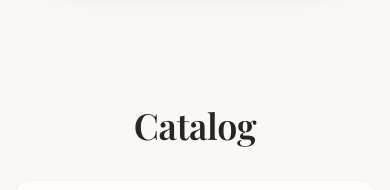
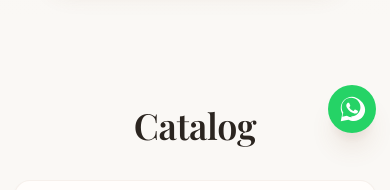
Before and after one commit to Laksh-Khandelwal/Khandelwal-Sons, a website: page index.html in a window 390 px wide. Shown: the part 627-817 px from the top of the page. Drawn offline with nearby package versions, Linux system fonts and the light colour scheme; a web font is replaced by a local one.

Commit message:
Add floating WhatsApp contact button

```diff
--- a/index.html
+++ b/index.html
@@ -9,7 +9,7 @@
   <meta property="og:title" content="Khandelwal & Sons | Dairy, Frozen Foods & Groceries">
   <meta property="og:description" content="Order dairy, frozen foods and groceries — cash on delivery, confirmed by phone.">
   <meta property="og:type" content="website">
-  <link rel="stylesheet" href="style.css?v=6">
+  <link rel="stylesheet" href="style.css?v=7">
 </head>
 <body>
 
@@ -343,6 +343,11 @@
     </div>
   </div>
 
+  <!-- Floating WhatsApp contact button -->
+  <a class="whatsapp-fab" href="https://wa.me/919321782424" target="_blank" rel="noopener" aria-label="Chat with us on WhatsApp">
+    <svg viewBox="0 0 32 32" width="30" height="30" fill="white" xmlns="http://www.w3.org/2000/svg"><path d="M16 3C9.4 3 4 8.4 4 15c0 2.1.6 4.2 1.6 6L4 29l8.2-1.6c1.7.9 3.6 1.4 5.8 1.4 6.6 0 12-5.4 12-12S22.6 3 16 3zm0 21.8c-1.8 0-3.5-.5-5-1.3l-.4-.2-4.9 1 1-4.7-.3-.4c-.9-1.5-1.4-3.3-1.4-5.2 0-5.5 4.5-10 10-10s10 4.5 10 10-4.5 9.8-10 9.8zm5.5-7.3c-.3-.2-1.8-.9-2-1-.3-.1-.5-.2-.7.2-.2.3-.8 1-.9 1.2-.2.2-.3.2-.6.1-.3-.2-1.3-.5-2.4-1.5-.9-.8-1.5-1.8-1.7-2.1-.2-.3 0-.5.1-.6l.5-.5c.2-.2.2-.3.3-.5.1-.2 0-.4 0-.6-.1-.2-.7-1.7-1-2.3-.2-.6-.5-.5-.7-.5h-.6c-.2 0-.5.1-.8.4-.3.3-1.1 1-1.1 2.5s1.1 2.9 1.3 3.1c.2.2 2.2 3.3 5.3 4.6.7.3 1.3.5 1.7.7.7.2 1.4.2 1.9.1.6-.1 1.8-.7 2-1.4.3-.7.3-1.3.2-1.4-.1-.2-.3-.2-.6-.4z"/></svg>
+  </a>
+
   <!-- Floating cart bar (appears when the cart has items) -->
   <button class="cart-bottom-bar" id="cart-bottom-bar" aria-label="View cart">
     <span id="cart-bar-summary">🛒 0 items · ₹0</span>
--- a/style.css
+++ b/style.css
@@ -1500,6 +1500,27 @@ button {
   }
 }
 
+/* Floating WhatsApp button */
+.whatsapp-fab {
+  position: fixed;
+  right: 20px;
+  bottom: 20px;
+  width: 54px;
+  height: 54px;
+  border-radius: 50%;
+  background: #25D366;
+  display: flex;
+  align-items: center;
+  justify-content: center;
+  box-shadow: var(--shadow-lg);
+  z-index: 149;
+  transition: transform var(--transition-fast);
+}
+
+.whatsapp-fab:hover {
+  transform: scale(1.08);
+}
+
 /* Floating cart bar */
 .cart-bottom-bar {
   position: fixed;
@@ -1557,6 +1578,13 @@ button {
     width: calc(100% - 24px);
     justify-content: space-between;
     padding: 13px 18px;
+  }
+  /* Keep the WhatsApp button above the full-width cart bar */
+  .whatsapp-fab {
+    bottom: 84px;
+    right: 14px;
+    width: 48px;
+    height: 48px;
   }
   .navbar {
     height: 64px;
```
Also changed, not shown: owner.html (+1 -1 lines).
